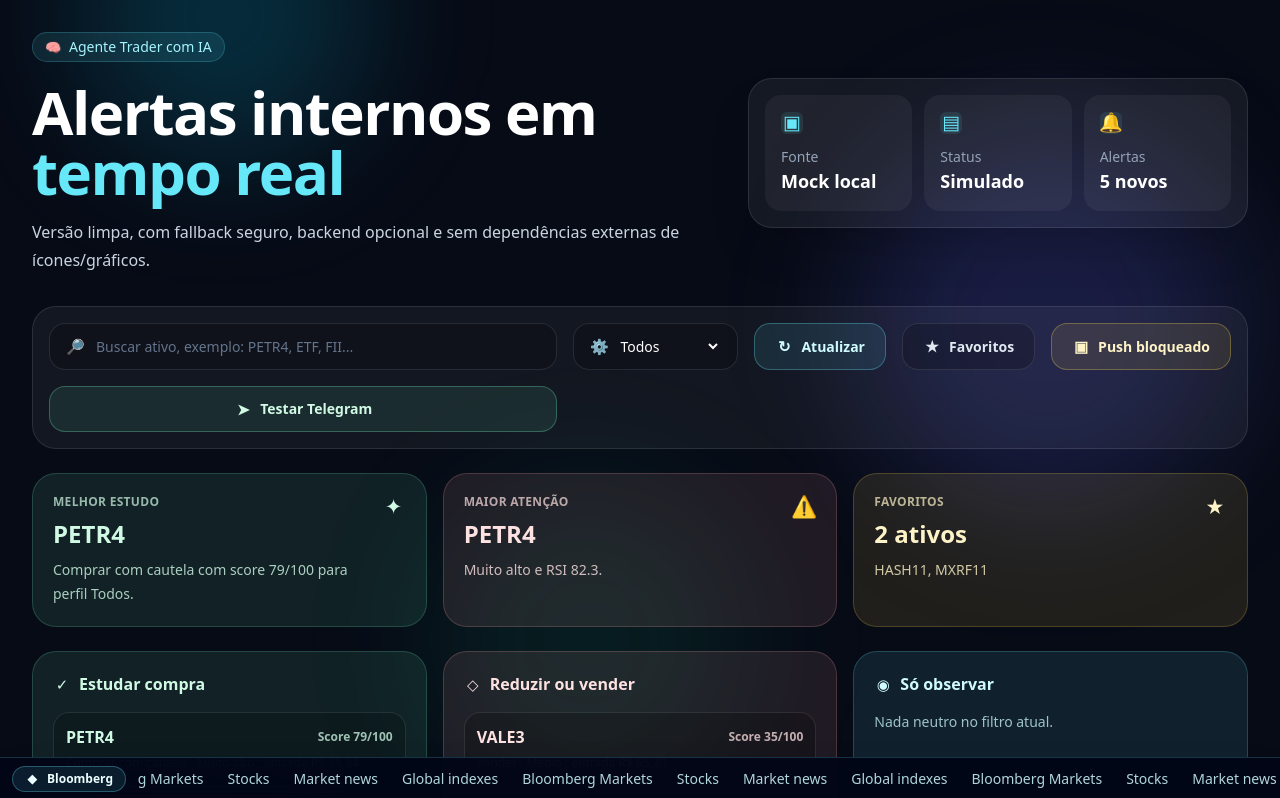
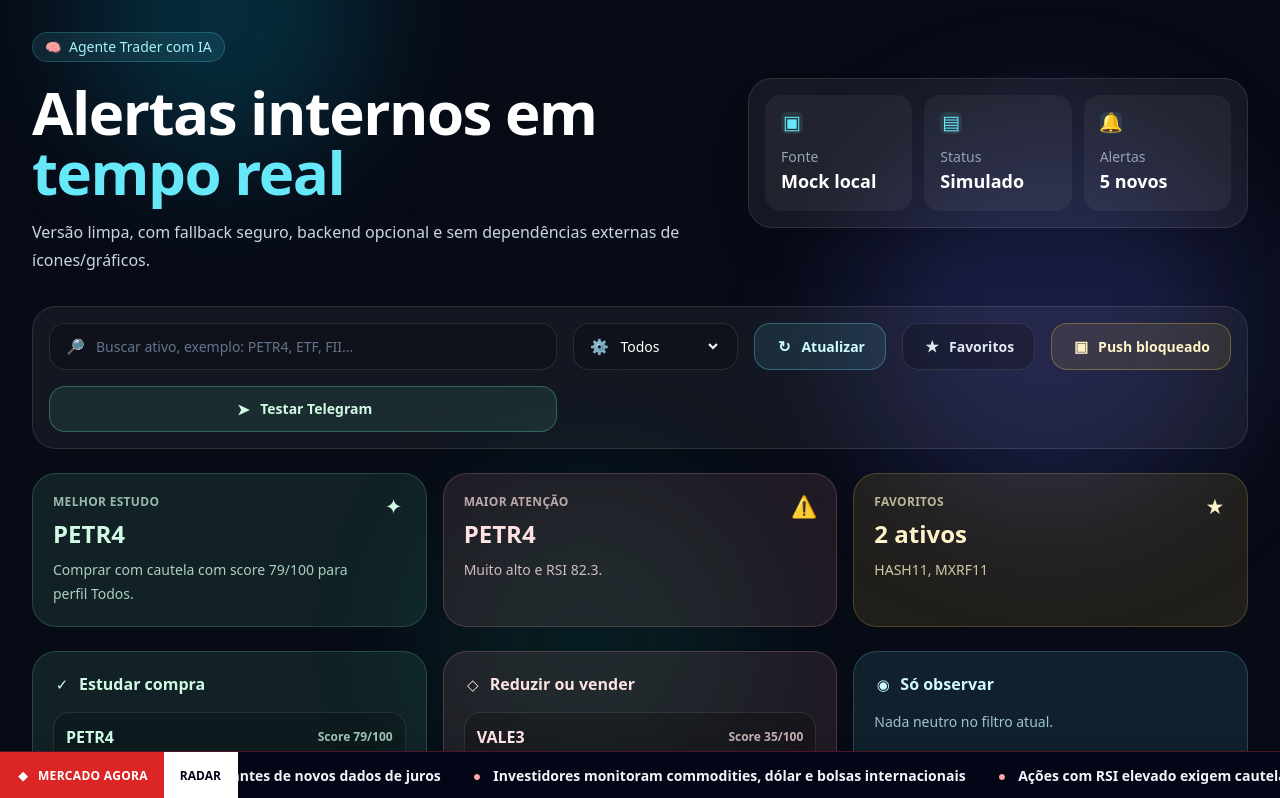
Before and after one commit to rdoratioto/Agente-trader, a React (Vite) app in the folder frontend/: page / in a window 1280 px wide. Shown: the top 798 px of the page. Built offline with nearby package versions, Linux system fonts and the light colour scheme; no server answers.

Commit message:
Style market ticker like news crawl

```diff
--- a/frontend/src/App.jsx
+++ b/frontend/src/App.jsx
@@ -986,25 +986,27 @@ function TradeIdeaCard({ icon, title, assets, emptyText, color = "cyan", onAsk }
 
 function BloombergTicker() {
   const items = [
-    { label: "Bloomberg Markets", url: "https://www.bloomberg.com/markets" },
-    { label: "Stocks", url: "https://www.bloomberg.com/markets/stocks" },
-    { label: "Market news", url: "https://www.bloomberg.com/markets" },
-    { label: "Global indexes", url: "https://www.bloomberg.com/markets/stocks" },
+    { label: "Mercados globais seguem no radar antes de novos dados de juros", url: "https://www.bloomberg.com/markets" },
+    { label: "Investidores monitoram commodities, dólar e bolsas internacionais", url: "https://www.bloomberg.com/markets" },
+    { label: "Ações com RSI elevado exigem cautela antes de novas entradas", url: "https://www.bloomberg.com/markets/stocks" },
+    { label: "Radar técnico prioriza gestão de risco, suporte e resistência", url: "https://www.bloomberg.com/markets/stocks" },
+    { label: "Clique para abrir Bloomberg Markets e acompanhar manchetes atualizadas", url: "https://www.bloomberg.com/markets" },
   ];
   const repeatedItems = [...items, ...items, ...items];
 
   return (
-    <div className="fixed inset-x-0 bottom-0 z-40 border-t border-cyan-300/20 bg-slate-950/95 text-cyan-50 shadow-2xl backdrop-blur-xl">
-      <div className="flex items-center gap-3 overflow-hidden py-2">
-        <div className="ml-3 inline-flex shrink-0 items-center gap-2 rounded-full border border-cyan-300/30 bg-cyan-300/10 px-3 py-1 text-xs font-black">
+    <div className="fixed inset-x-0 bottom-0 z-40 border-t border-red-500/30 bg-slate-950 text-white shadow-2xl">
+      <div className="flex h-12 items-center overflow-hidden">
+        <div className="flex h-full shrink-0 items-center gap-2 bg-red-600 px-4 text-xs font-black uppercase tracking-wide">
           <Icon name="news" size={14} />
-          Bloomberg
+          Mercado agora
         </div>
+        <div className="hidden h-full shrink-0 items-center border-r border-white/10 bg-white px-4 text-xs font-black uppercase text-slate-950 sm:flex">Radar</div>
         <div className="min-w-0 flex-1 overflow-hidden">
-          <div className="flex w-max animate-[ticker_42s_linear_infinite] items-center gap-6 whitespace-nowrap text-sm">
+          <div className="flex w-max animate-[ticker_55s_linear_infinite] items-center gap-8 whitespace-nowrap px-4 text-sm font-semibold">
             {repeatedItems.map((item, index) => (
-              <a key={`${item.label}-${index}`} href={item.url} target="_blank" rel="noreferrer" className="text-cyan-100/85 transition hover:text-cyan-200">
-                {item.label}
+              <a key={`${item.label}-${index}`} href={item.url} target="_blank" rel="noreferrer" className="text-slate-100 transition hover:text-red-200">
+                <span className="mr-3 text-red-300">●</span>{item.label}
               </a>
             ))}
           </div>
```
